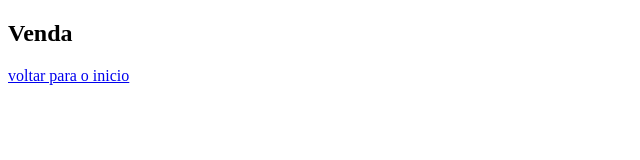
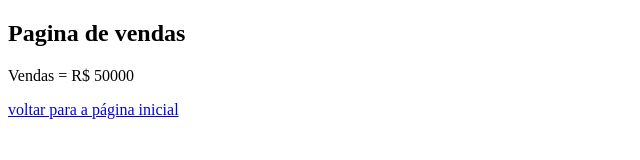
Before and after one commit to luisjonson/aualagithub, a plain HTML site: page vendas.html in a window 1280 px wide. Shown: the whole page, without its empty margins (0-640 px from the left). Drawn offline with Linux system fonts and the light colour scheme.

Commit message:
corrigindo nome da pagina.

```diff
--- a/venda.html
+++ b/vendas.html
@@ -6,7 +6,8 @@
     <title>Document</title>
 </head>
 <body>
-    <h2>Venda</h2>
-    <a href="index.html"> voltar para o inicio</a>
+    <h2>Pagina de vendas</h2>
+    <p>Vendas  = R$ 50000</p>
+    <a href="index.html"> voltar para a página inicial</a>
 </body>
 </html>
```
Also changed, not shown: index.html (+2 -2 lines).
